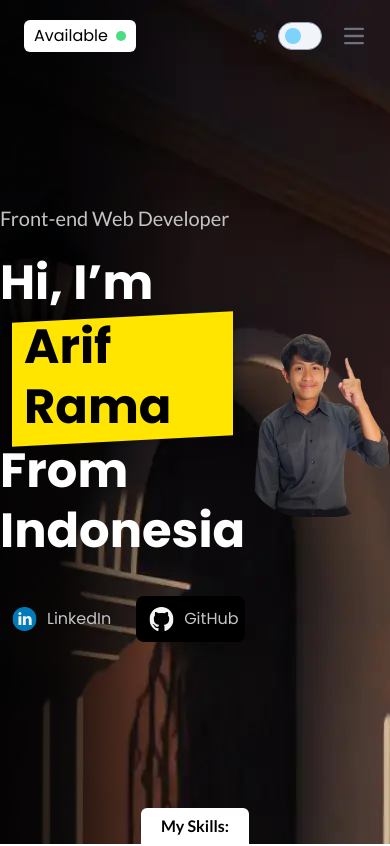
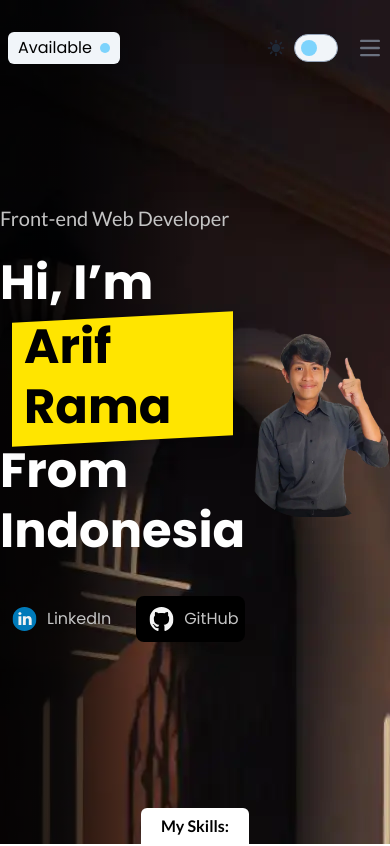
Before and after one commit to ariframaps/portofolio, a React (Create React App) app: page / in a window 390 px wide. Shown: the top 846 px of the page. Built offline with nearby package versions, Linux system fonts and the light colour scheme.

Commit message:
added social link

```diff
--- a/src/components/layout/Footer.jsx
+++ b/src/components/layout/Footer.jsx
@@ -9,8 +9,12 @@ export const Footer = () => {
                     <div>
                         <p className='font-poppins font-medium'>Connect with me</p>
                         <div className='flex mt-[30px] gap-[17px]'>
-                            <img className='w-[32px]' src={linkedin} alt="Linkedin logo" />
-                            <img className='w-[32px] invert' src={github} alt="github logo" />
+                            <a href="https://linkedin.com/in/ariframaps">
+                                <img className='w-[32px]' src={linkedin} alt="Linkedin logo" />
+                            </a>
+                            <a href="https://github.com/ariframaps">
+                                <img className='w-[32px] invert' src={github} alt="github logo" />
+                            </a>
                         </div>
                     </div>
                     <div>
--- a/src/components/layout/Header.jsx
+++ b/src/components/layout/Header.jsx
@@ -2,35 +2,12 @@ import { DarkmodeToggle } from "../others/DarkmodeToggle"
 
 export const Header = () => {
     return (
-        // <header className='absolute z-[999] inset-x-0 font-poppins text-base text-slate-100 font-light bg-transparent'>
-        //     <div className="m-auto py-5 flex justify-between items-center max-w-screen-3xl">
-        //         {/* status */}
-        //         <div className="flex items-center">
-        //             Status :
-        //             <span className="flex items-center ms-2 px-2.5 py-1 rounded-md bg-white text-black">
-        //                 Available
-        //                 <svg className="ms-2 w-2.5 h-2.5 bg-green-400 rounded-full"></svg>
-        //             </span>
-        //         </div>
-        //         {/* navigation */}
-        //         <nav className="list-none flex gap-x-9">
-        //             <li>Home</li>
-        //             <li>About me</li>
-        //             <li>Project</li>
-        //         </nav>
-        //         {/* dark mode toggle*/}
-        //         <DarkmodeToggle />
-        //     </div>
-        // </header>
-
-
-
-        <nav className="absolute z-[999] inset-x-0 font-poppins text-base text-slate-100">
-            <div className="max-w-screen-3xl flex flex-wrap items-center justify-between mx-auto p-4">
+        <header className="absolute z-[999] inset-x-0 font-poppins text-base text-slate-100">
+            <div className="max-w-screen-3xl flex flex-wrap items-center justify-between mx-auto py-7">
                 <div className="flex items-center">
-                    <span className="flex items-center ms-2 px-2.5 py-1 rounded-md bg-white text-black">
+                    <span className="flex items-center ms-2 px-2.5 py-1 rounded-md bg-slate-100 text-black">
                         Available
-                        <svg className="ms-2 w-2.5 h-2.5 bg-green-400 rounded-full"></svg>
+                        <svg className="ms-2 w-2.5 h-2.5 bg-sky-300 rounded-full"></svg>
                     </span>
                 </div>
                 <div className="flex md:order-2 space-x-3 md:space-x-0 rtl:space-x-reverse">
@@ -42,7 +19,7 @@ export const Header = () => {
                         </svg>
                     </button>
                 </div>
-                <div className="items-center justify-between hidden w-full md:flex md:w-auto md:order-1" id="navbar-sticky">
+                <nav className="items-center justify-between hidden w-full md:flex md:w-auto md:order-1" id="navbar-sticky">
                     <ul className="flex flex-col p-4 md:p-0 mt-4 font-base border border-gray-100 rounded-lg md:space-x-8 rtl:space-x-reverse md:flex-row md:mt-0 md:border-0 dark:border-gray-700">
                         <li>
                             <a href="#" className="block py-2 px-3 text-white bg-yellow-700 rounded md:bg-transparent md:text-yellow-700 md:p-0 md:dark:text-yellow-500" aria-current="page">Home</a>
@@ -51,9 +28,9 @@ export const Header = () => {
                             <a href="#" className="block py-2 px-3 text-gray-900 rounded hover:bg-gray-100 md:hover:bg-transparent md:hover:text-yellow-700 md:p-0 md:dark:hover:text-yellow-500 dark:text-white dark:hover:bg-gray-700 dark:hover:text-white md:dark:hover:bg-transparent dark:border-gray-700">About Me</a>
                         </li>
                     </ul>
-                </div>
+                </nav>
             </div>
-        </nav>
+        </header>
 
     )
 }
--- a/src/components/others/CursorsEffect.jsx
+++ b/src/components/others/CursorsEffect.jsx
@@ -1,10 +1,10 @@
 export const CursorsEffect = ({ cursorPosition }) => {
     return (
         <div
-            className="fixed rounded-full w-[140px] h-[140px] bg-[#EFF188] blur-3xl"
+            className="fixed rounded-full w-[180px] h-[180px] bg-[#EFF188]/75 blur-3xl"
             style={{
-                left: `${cursorPosition.x - 70}px`, // Adjusted for half the width of the circle
-                top: `${cursorPosition.y - 70}px`, // Adjusted for half the height of the circle
+                left: `${cursorPosition.x - 90}px`, // Adjusted for half the width of the circle
+                top: `${cursorPosition.y - 90}px`, // Adjusted for half the height of the circle
             }}
         />
     )
--- a/src/pages/homepage/components/about_section/components/TechnologyUsed.jsx
+++ b/src/pages/homepage/components/about_section/components/TechnologyUsed.jsx
@@ -1,6 +1,6 @@
 export const TechnologyUsed = ({ tech }) => {
     return (
-        <span className="inline-block bg-[#EFF187]/25 font-medium text-sm text-[#868154]/75 px-[15px] py-[7px] rounded-full drop-shadow-2xl">
+        <span className="inline-block bg-[#EFF188]/25 font-medium text-sm text-[#868154]/75 px-[15px] py-[7px] rounded-full shadow">
             {tech}
         </span>
     )
--- a/src/pages/homepage/components/hero_section/components/SocialButton.jsx
+++ b/src/pages/homepage/components/hero_section/components/SocialButton.jsx
@@ -4,14 +4,14 @@ import github from '../../../../../assets/logo/github.svg';
 export const SocialButton = () => {
     return (
         <div className='flex gap-[20px]'>
-            <button className='flex gap-[10px] px-[12px] py-[10px] items-center rounded-lg duration-200 hover:bg-white hover:text-black'>
+            <a href='https://linkedin.com/in/ariframaps' className='flex gap-[10px] px-[12px] py-[10px] items-center rounded-lg duration-200 hover:bg-white hover:text-black'>
                 <img className='inline' src={linkedin} alt="linkedin logo" />
                 LinkedIn
-            </button>
-            <button className='flex gap-[10px] px-[12px] py-[10px] items-center bg-black border border-transparent rounded-lg duration-200 hover:bg-transparent hover:border-white'>
+            </a>
+            <a href='https://github.com/ariframaps' className='flex gap-[10px] px-[12px] py-[10px] items-center bg-black border border-transparent rounded-lg duration-200 hover:bg-transparent hover:border-white'>
                 <img className='inline' src={github} alt="github logo" />
                 GitHub
-            </button>
+            </a>
         </div>
     )
 }
```
